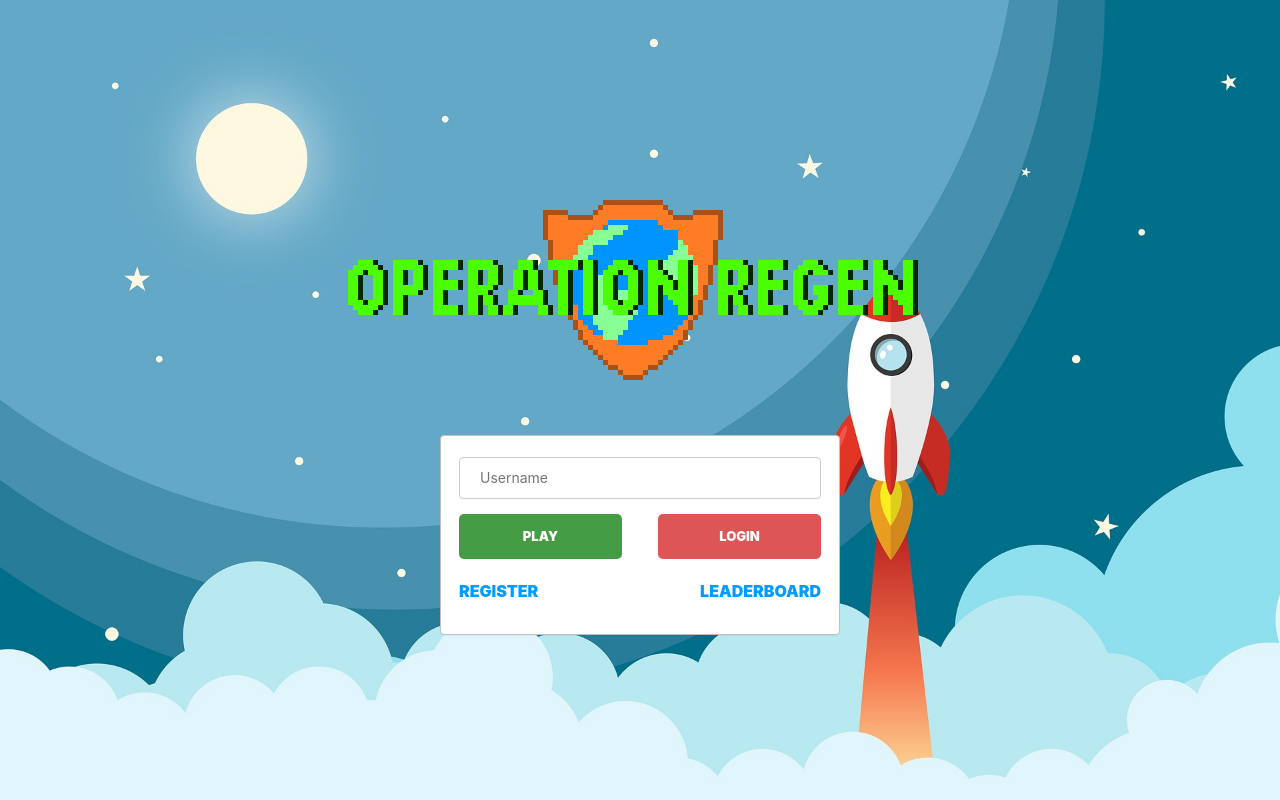
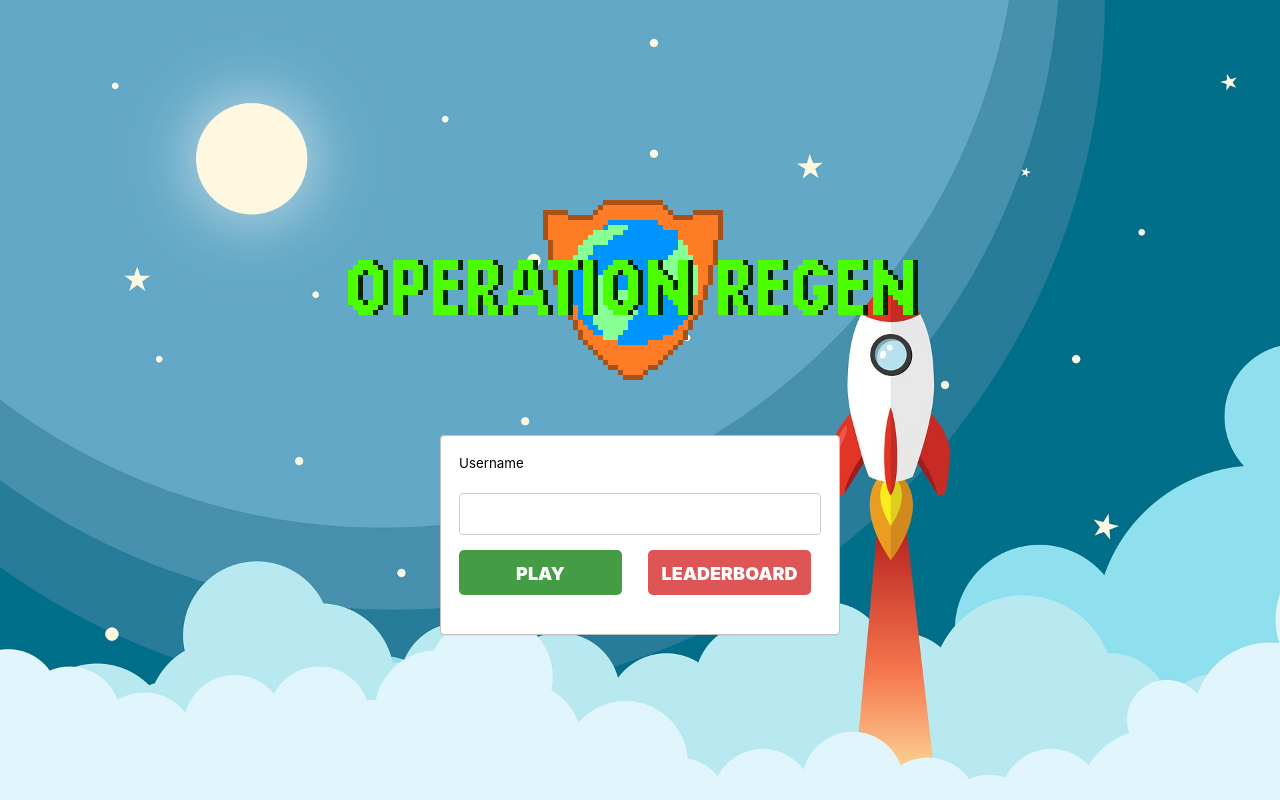
Before and after one commit to joecof/Operation-Regen, a React (Create React App) app in the folder client/: page / in a window 1280 px wide. Built offline with nearby package versions, Linux system fonts and the light colour scheme.

Commit message:
minor alterations to input in PlayBox to post to our Express server

```diff
--- a/client/src/css/LeaderBoardItem.css
+++ b/client/src/css/LeaderBoardItem.css
@@ -1,4 +1,10 @@
 .LeaderBoardItem {
+
+  list-style: none;
+  padding-bottom: 20px;
+  padding-right: 25px;
+
+
   width: 80%;
   height: 75px;
   line-height: 75px;
@@ -6,7 +12,7 @@
   font-size: 25px;
   border-radius: 5px;
   background-color: rgba(255, 255, 255, 0.7);
-  border-radius: 5px;
+  border-radius: 10px;
 
 }
 
@@ -14,22 +20,12 @@
   list-style: none;
   padding-bottom: 20px;
   padding-right: 25px;
-
-
-  width:100%;
-  height: 75px;
-  line-height: 75px;
-  margin: 10px auto;
-  font-size: 20px;
-  background-color: rgba(255, 255, 255, 0.6);
 }
 
 .LeaderBoardItem-li {
-
   width: 800px;
   font-weight: bold;
   color: black;
-
 }
 
 .rank {
--- a/client/src/css/PlayBox.css
+++ b/client/src/css/PlayBox.css
@@ -1,8 +1,3 @@
-/* body {
-  background: #69c6ce url("../img/background.png") no-repeat;
-  background-size: cover;
-} */
-
 .PlayBox{
   width: 400px;
   height: 200px;
@@ -14,6 +9,11 @@
   border-radius: 4px;
   -webkit-box-shadow: 0 1px 1px rgba(0, 0, 0, .05);
   box-shadow: 0 1px 1px rgba(0, 0, 0, .05);
+}
+
+.PlayBox-Header {
+  color:black;
+  font-size: 10pt;
 }
 
 .PlayBox-Form{
@@ -38,9 +38,9 @@
 }
 
 .PlayBox-PlayBtn {
+
+  width: 45%;
   float: left;
-  width: 45%;
-  margin-right: 10px;
   background-color: #449d44;
   border-color: #398439;
   color: #fff;
@@ -50,39 +50,47 @@
   border-radius: 5px;
   border: 0;
   color: #FFF;
-  font-size: 13px;
+  font-size: 18px;
+  font-weight: 900;
+
+  padding-top:10px;
+  text-align:center;
+  text-decoration:none;
+  color:white;
   font-weight: 900;
 }
 
-.PlayBox-Login {
+.PlayBox-PlayBtn:hover {
+  text-decoration:none;
+}
+
+
+
+
+.PlayBox-LeaderBoardBtn {
+  width: 45%;
+
   float: right;
-  width: 45%;
+  margin-right: 10px;
+
   background-color: rgb(221, 85, 85);
   border-color: rgb(221, 85, 85);
   color: #fff;
-
 
   height: 45px;
   border-radius: 5px;
   border: 0;
   color: #FFF;
-  font-size: 13px;
+  font-size: 18px;
+  font-weight: 900;
+
+  padding-top:10px;
+  text-align:center;
+  text-decoration:none;
+  color:white;
   font-weight: 900;
 }
 
-.PlayBox-LeaderBoard {
-  color: #009cff;
-  font-size: 16px;
-  float: right;
-  font-weight: 900;
+.PlayBox-LeaderBoardBtn:hover {
+  text-decoration:none;
 }
-
-
-
-.PlayBox-Register {
-  color: #009cff;
-  font-size: 16px;
-  margin-right: 10px;
-  float: left;
-  font-weight: 900;
-}
--- /dev/null
+++ b/client/src/css/PlayBoxPost.css
@@ -0,0 +1,10 @@
+.Post-Input {
+  border: 1px solid #ccc;
+  border-radius: 4px;
+  height: 15px;
+  width: 100%;
+  padding: 20px;
+  font-size: 14px;
+  line-height: 1.42857143;
+  color: #555;
+}
--- a/client/src/js/App.js
+++ b/client/src/js/App.js
@@ -4,7 +4,6 @@ import '../css/App.css';
 import {Route} from "react-router-dom";
 import Wrapper from './Wrapper';
 import LeaderBoardBox from './LeaderBoardBox';
-
 
 class App extends Component {
 
@@ -14,7 +13,6 @@ class App extends Component {
         <Route exact path = '/' component = {Wrapper} />
         <Route exact path = '/LeaderBoard' component = {LeaderBoardBox} />
       </div>
-
     );
   }
 }
--- a/client/src/js/Header.js
+++ b/client/src/js/Header.js
@@ -7,7 +7,7 @@ class Header extends Component {
   render() {
     return(
       <div className = "Header">
-        <img className = "Header-logo" src={require('../img/logo.png')} alt = "Operation Regen"/>
+        <img className = "Header-Logo" src={require('../img/logo.png')} alt = "Operation Regen"/>
       </div>
     )
   }
--- a/client/src/js/LeaderBoardBox.js
+++ b/client/src/js/LeaderBoardBox.js
@@ -3,7 +3,6 @@ import {Link} from "react-router-dom";
 import LeaderBoardItem from './LeaderBoardItem';
 import LeaderBoardHeader from './LeaderBoardHeader';
 import '../css/LeaderBoardBox.css'
-
 
 class LeaderBoardBox extends Component {
   render() {
@@ -24,7 +23,7 @@ class LeaderBoardBox extends Component {
         />
         <LeaderBoardItem
           rank = "3"
-          name = "Ho Joo"
+          name = "Ho Joo Lee"
           score = "800"
         />
         <LeaderBoardItem
--- a/client/src/js/PlayBox.js
+++ b/client/src/js/PlayBox.js
@@ -1,28 +1,22 @@
 import React, { Component } from 'react'
 import '../css/PlayBox.css';
+
 import {Link} from "react-router-dom";
+import Post from './Post';
+
 
 class PlayBox extends Component {
   render() {
     return (
       <div className = "PlayBox">
-
-        <form className ="PlayBox-Form">
-
-          <input className="PlayBox-Input" type = "text" placeholder = "Username"/>
-
+        <div className ="PlayBox-Form">
+        <p className = "PlayBox-Header">Username</p>
+          <Post />
           <div className="PlayBox-Btn">
-            <button className="PlayBox-PlayBtn">PLAY </button>
-            <button className ="PlayBox-Login" to="">LOGIN </button>
+            <Link className ="PlayBox-PlayBtn" to = "/">PLAY</Link>
+            <Link className ="PlayBox-LeaderBoardBtn" to = "LeaderBoard">LEADERBOARD</Link>
           </div>
-
-        </form>
-
-        <div className ="PlayBox-Links">
-          <Link className ="PlayBox-LeaderBoard" to="/LeaderBoard">LEADERBOARD</Link>
-          <Link className ="PlayBox-Register" to="/">REGISTER</Link>
         </div>
-
       </div>
 
     )
--- a/client/src/js/Post.js
+++ b/client/src/js/Post.js
@@ -1,4 +1,7 @@
 import React, { Component } from 'react';
+
+import '../css/PlayBoxPost.css';
+
 
 class Post extends Component {
 
@@ -40,19 +43,16 @@ class Post extends Component {
   render() {
     return (
       <div>
-        <p>{this.state.response}</p>
           <form onSubmit={this.handleSubmit}>
-            <p>
-              <strong>Post to Server:</strong>
-            </p>
             <input
+            onSubmit = {this.handleSubmit}
+            className = "Post-Input"
             type="text"
+            placeholder = "Username"
             value={this.state.post}
             onChange={e => this.setState({ post: e.target.value })}
-            /><br/>
-            <button type="submit">Submit</button>
+            />
           </form>
-          <p>{this.state.responseToPost}</p>
       </div>
     )
   }
--- a/client/src/js/Wrapper.js
+++ b/client/src/js/Wrapper.js
@@ -15,6 +15,7 @@ class Wrapper extends Component {
 
         <Header />
         <PlayBox />
+
       </div>
     )
   }
```
